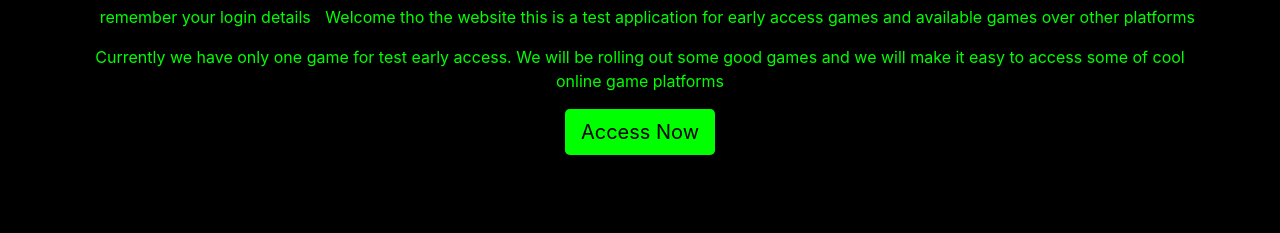
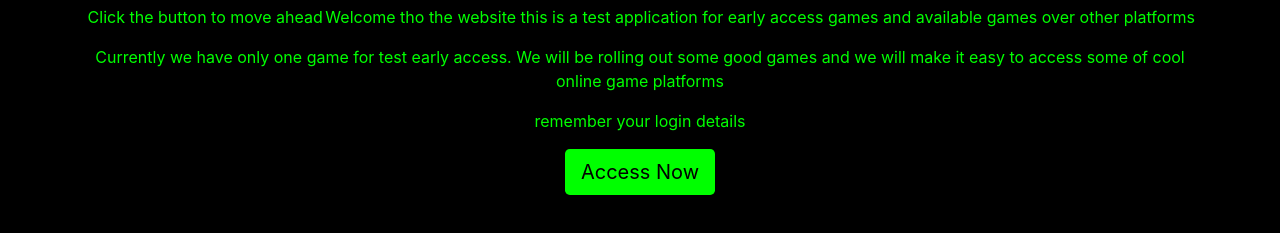
Before and after one commit to svdcod/sample2, a plain HTML site: page index.html in a window 1280 px wide. Shown: the part 207-440 px from the top of the page. Drawn offline with nearby package versions, Linux system fonts and the light colour scheme.

Commit message:
Update index.html

```diff
--- a/index.html
+++ b/index.html
@@ -51,9 +51,11 @@
     </nav>
     <div class="container">
         <h1>Welcome to Launch page</h1>
-        <p style="float: right;">Welcome tho the website this is a test application for early access games and available games over other platforms</p>
+        <div><p style="float: right;">Welcome tho the website this is a test application for early access games and available games over other platforms</p>
         <p style="float: left;">Currently we have only one game for test early access. We will be rolling out some good games and we will make it easy to access some of cool online game platforms </p>
+        <p>Click the button to move ahead</p>
         <p>remember your login details</p>
+      </div>
         <a href="./index3.html" class="btn btn-lg btn-order">Access Now</a>
     </div>
 
```
